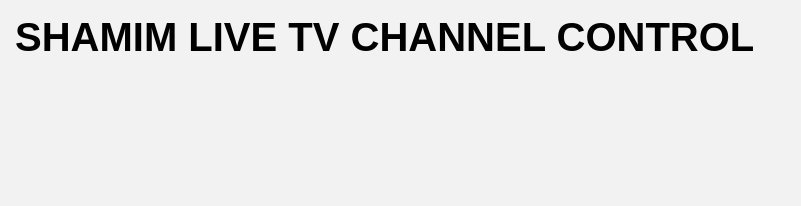
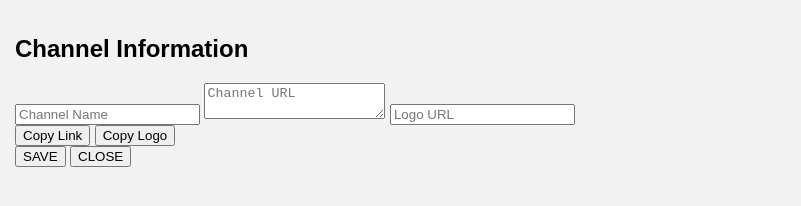
Before and after one commit to shamimpipon/Shamim-live-TV-channel-control-panel-, a plain HTML site: page index.html in a window 1280 px wide. Shown: the whole page, without its empty margins (0-801 px from the left). Drawn offline with Linux system fonts and the light colour scheme.

Commit message:
Add popup for channel control with save and close buttons

```diff
--- a/index.html
+++ b/index.html
@@ -6,14 +6,44 @@
 </head>
 
 <body>
+<div id="popup" class="popup">
 
-<div class="title">
-  SHAMIM LIVE TV CHANNEL CONTROL
+<div class="popup-box">
+
+<h2>Channel Information</h2>
+
+<input type="text" id="channelName" placeholder="Channel Name">
+
+<textarea id="channelUrl"
+placeholder="Channel URL"></textarea>
+
+<input type="text" id="channelLogo"
+placeholder="Logo URL">
+
+<div class="popup-buttons">
+
+<button onclick="copyLink()">
+Copy Link
+</button>
+
+<button onclick="copyLogo()">
+Copy Logo
+</button>
+
 </div>
 
-<div id="channels" class="grid"></div>
+<button class="save-btn"
+onclick="saveChannel()">
+SAVE </button>
 
-<script src="app.js"></script>
+<button class="close-btn"
+onclick="closePopup()">
+CLOSE </button>
+
+</div>
+
+</div>
+
 
 </body>
 </html>
```
